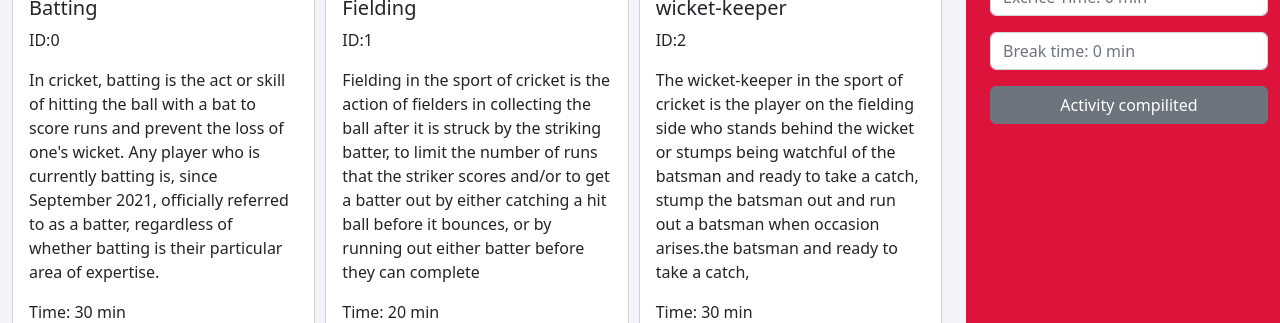
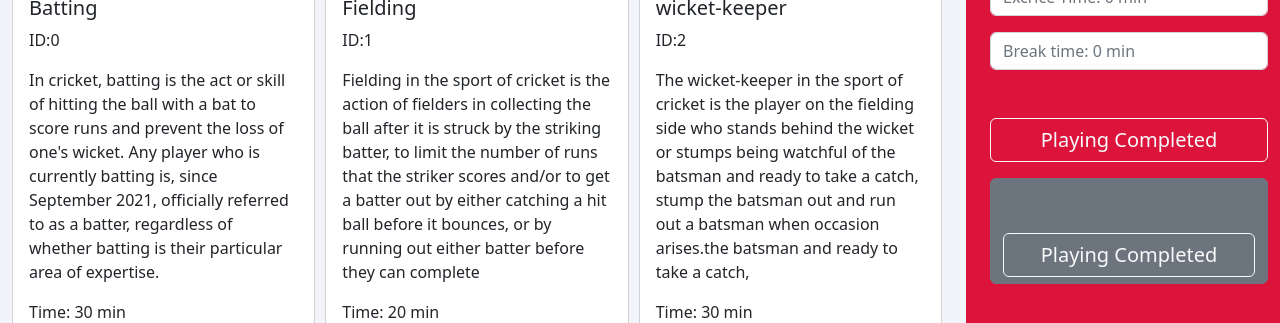
Before and after one commit to rezwanul24/Cricket-club, a React (Create React App) app: page / in a window 1280 px wide. Shown: the part 477-800 px from the top of the page. Built offline with nearby package versions, Linux system fonts and the light colour scheme.

Commit message:
tost added

```diff
--- a/package.json
+++ b/package.json
@@ -13,6 +13,7 @@
     "react": "^18.2.0",
     "react-dom": "^18.2.0",
     "react-scripts": "5.0.1",
+    "react-toastify": "^9.1.1",
     "web-vitals": "^2.1.4"
   },
   "scripts": {
--- a/src/components/Sidebar.js
+++ b/src/components/Sidebar.js
@@ -3,6 +3,7 @@ import { FontAwesomeIcon } from '@fortawesome/react-fontawesome';
 import { faLocation } from '@fortawesome/free-solid-svg-icons';
 import './sidebar.css';
 import {addToLocalStorage} from '../utility/utility'
+import ToasT from './ToasT';
 
 const Sidebar = ({activityItem}) => {
 
@@ -49,7 +50,8 @@ const Sidebar = ({activityItem}) => {
               <input className='mt-3 form-control' type="text" name="" placeholder={`Excrice Time: ${activityItem} min`} id="" />
               <input className='mt-3 form-control' type="text" name="" placeholder={`Break time: ${breakTime} min`} id="" />
             </div>
-            <button className='w-100 mt-3 btn btn-secondary' type="submit">Activity compilited</button>
+            <ToasT></ToasT>
+            <button className='w-100 mt-3 btn btn-secondary' type="submit"><ToasT></ToasT></button>
         </div>
     );
 };
--- /dev/null
+++ b/src/components/ToasT.js
@@ -0,0 +1,27 @@
+import React from 'react';
+import { ToastContainer, toast } from "react-toastify";
+const ToasT = () => {
+    const notify = () =>
+      toast.success("You have done", {
+        position: "top-center",
+        autoClose: 5000,
+        hideProgressBar: true,
+        closeOnClick: true,
+        pauseOnHover: true,
+        draggable: true,
+        progress: undefined,
+      });
+    return (
+      <div>
+        <button
+          className="btn btn-outline-light w-100 fs-5 activity-btn mt-5"
+          onClick={() => notify()}
+        >
+          Playing Completed
+        </button>
+        <ToastContainer />
+      </div>
+    );
+};
+
+export default ToasT;
```
Also changed, not shown: 1 other file (tests, documents, lock files or other folders).
